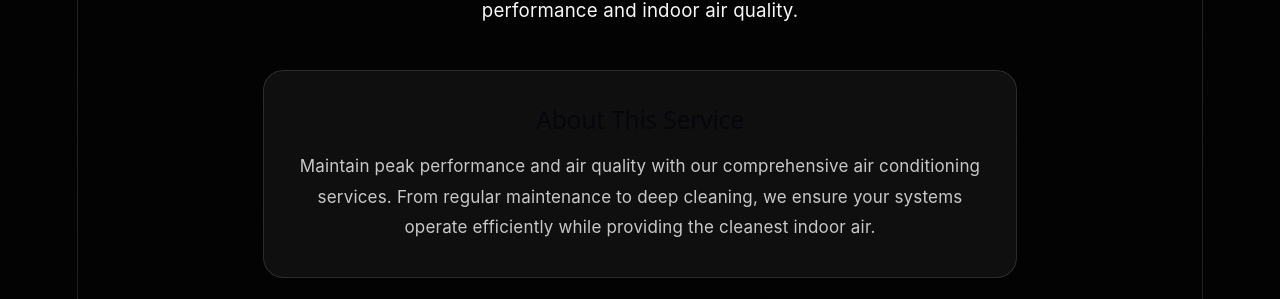
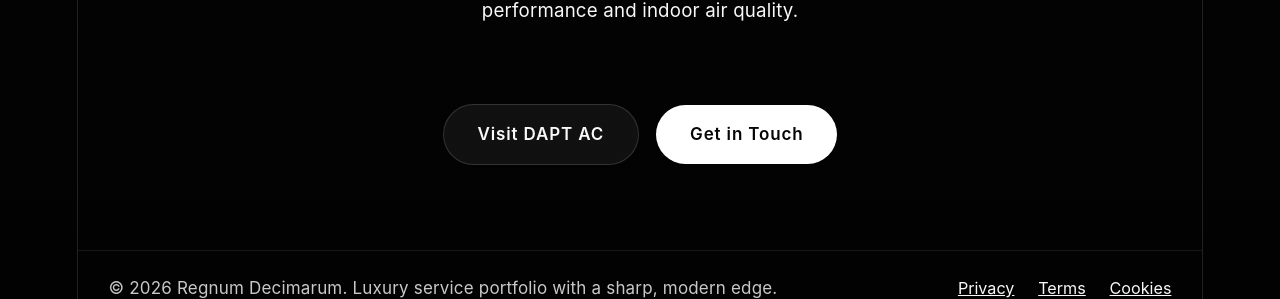
Before and after one commit to jureljubodev/regnumdecimarum-web, a React (Vite) app: page /service/ac in a window 1280 px wide. Shown: the part 653-952 px from the top of the page. Built offline with nearby package versions, Linux system fonts and the light colour scheme.

Commit message:
Update service pages links and remove about section

```diff
--- a/src/components/ServicePage.tsx
+++ b/src/components/ServicePage.tsx
@@ -104,7 +104,12 @@ const ServicePage: React.FC<ServicePageProps> = ({ currentLang = 'en' }) => {
         en: ['Regular Maintenance', 'Deep Cleaning', 'System Inspection', 'Filter Replacement', 'Performance Optimization', 'Emergency Service'],
         hr: ['Redovno Održavanje', 'Duboko Čišćenje', 'Pregled Sustava', 'Zamjena Filtera', 'Optimizacija Performansi', 'Hitna Usluga']
       },
-      image: acImg
+      image: acImg,
+      website: 'https://www.dapt-ac.com',
+      websiteLabel: {
+        en: 'Visit DAPT AC',
+        hr: 'Posjetite DAPT AC'
+      }
     }
   };
 
@@ -135,11 +140,6 @@ const ServicePage: React.FC<ServicePageProps> = ({ currentLang = 'en' }) => {
         <div className={styles.content}>
           <p className={styles.description}>{service.description[lang]}</p>
 
-          <div className={styles.fullDescription}>
-            <h2>{lang === 'en' ? 'About This Service' : 'O ovoj Usluzi'}</h2>
-            <p>{service.fullDescription[lang]}</p>
-          </div>
-
           <div className={styles.cta}>
             {'website' in service && service.website ? (
               <a
```
